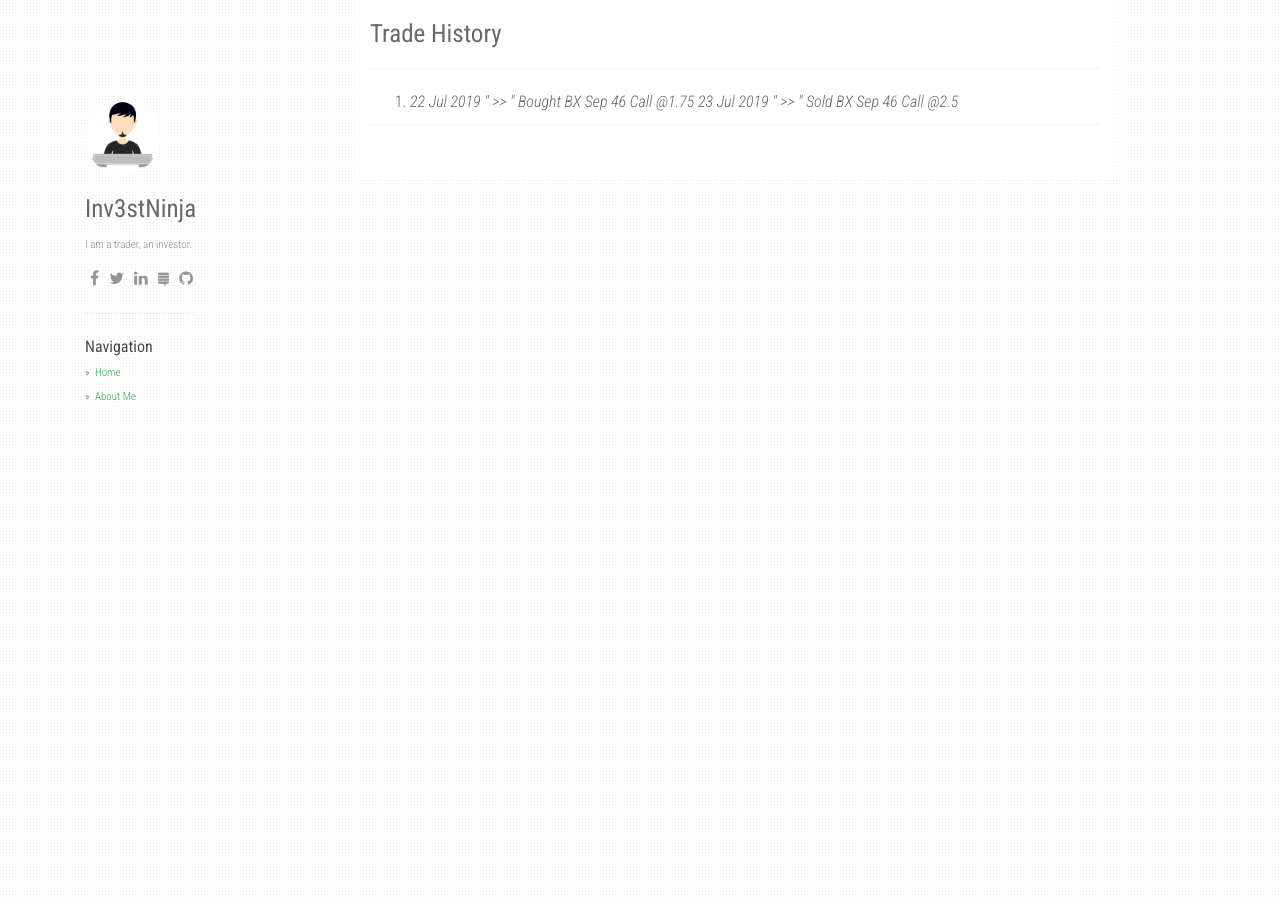
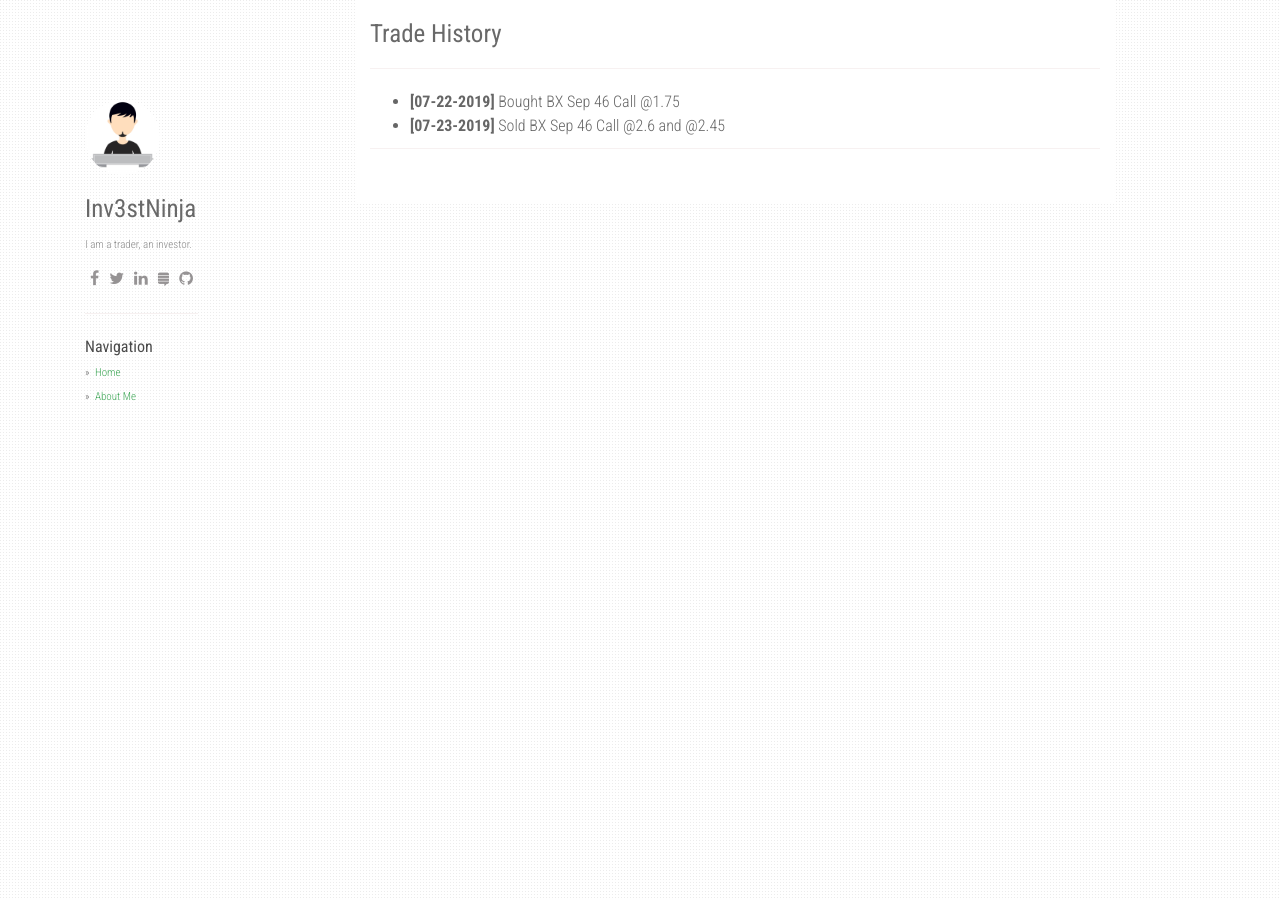
Before and after one commit to inv3stninja/inv3stninja.github.io, a Jekyll site: the page built from index.html, in a window 1280 px wide. Built offline with Jekyll 4.4.1, drawn with Linux system fonts in a browser that asks for light colours; nearby versions of some CDN libraries.

Commit message:
Update index.html

```diff
--- a/index.html
+++ b/index.html
@@ -6,21 +6,19 @@ layout: default
   <h1>{{ site.title }}</h1>
   <hr />
 
-  <ol class="posts">
+  <ul>
 		<!--
     {% for post in paginator.posts %}
       <li><a href="{{ post.url }}">{{ post.title }}</a> &raquo; <i><span>{{ post.date | date_to_string }}</span></i></li>
     {% endfor %}
 		-->
-		<li>
-			<i>
-				<span> 22 Jul 2019 </span> " >> " <span> Bought BX Sep 46 Call @1.75 </span>
-			</i>
-			<i>
-				<span> 23 Jul 2019 </span> " >> " <span> Sold BX Sep 46 Call @2.5 </span>
-			</i>
-		</li>
-  </ol>
+	<li>
+		<strong>[07-22-2019]</strong>  Bought BX Sep 46 Call @1.75
+	</li>
+	<li>
+		<strong>[07-23-2019]</strong>  Sold BX Sep 46 Call @2.6 and @2.45
+	</li>
+  </ul>
 
   <!-- Pagination links -->
   {% if paginator.total_pages > 1 %}
```
